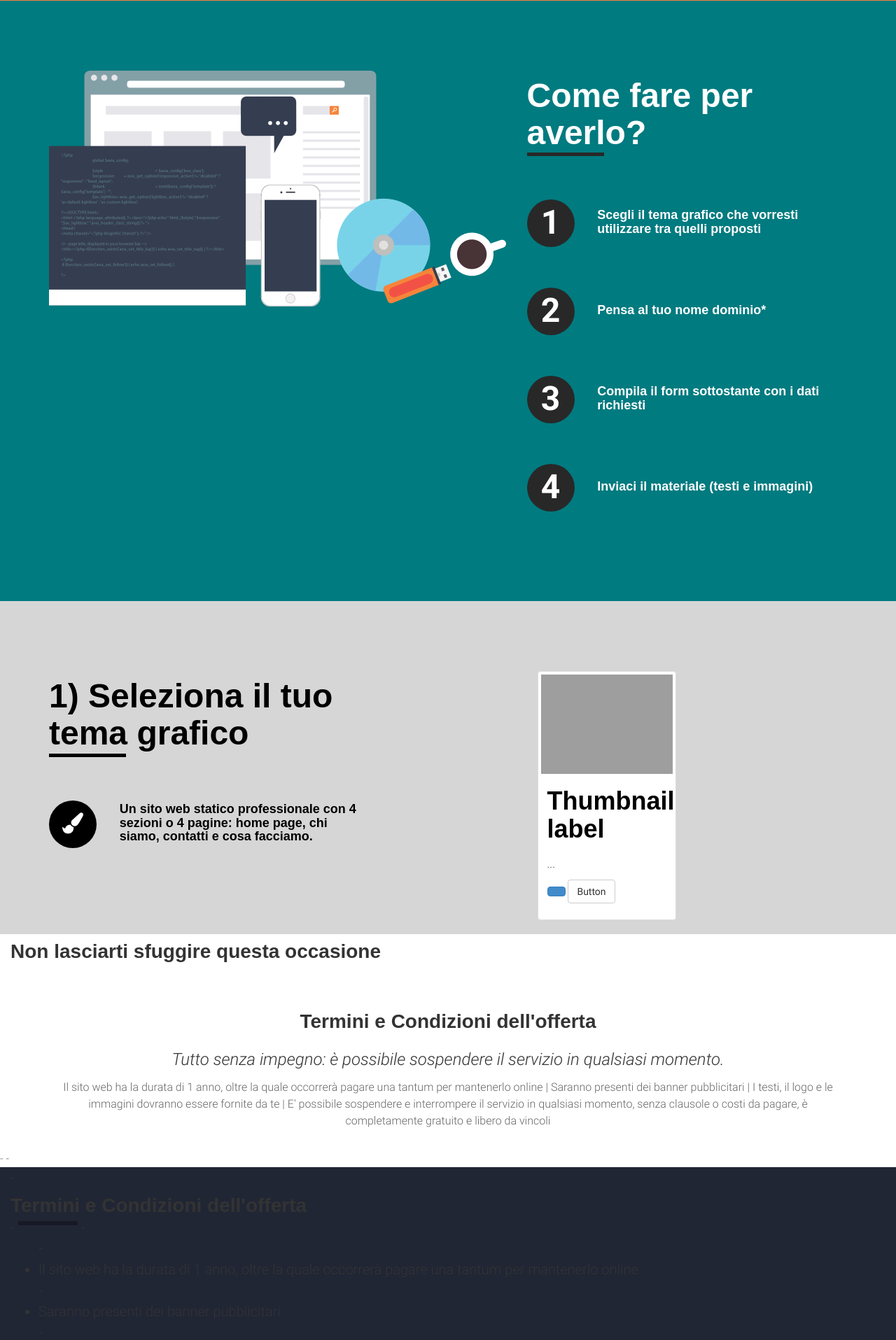
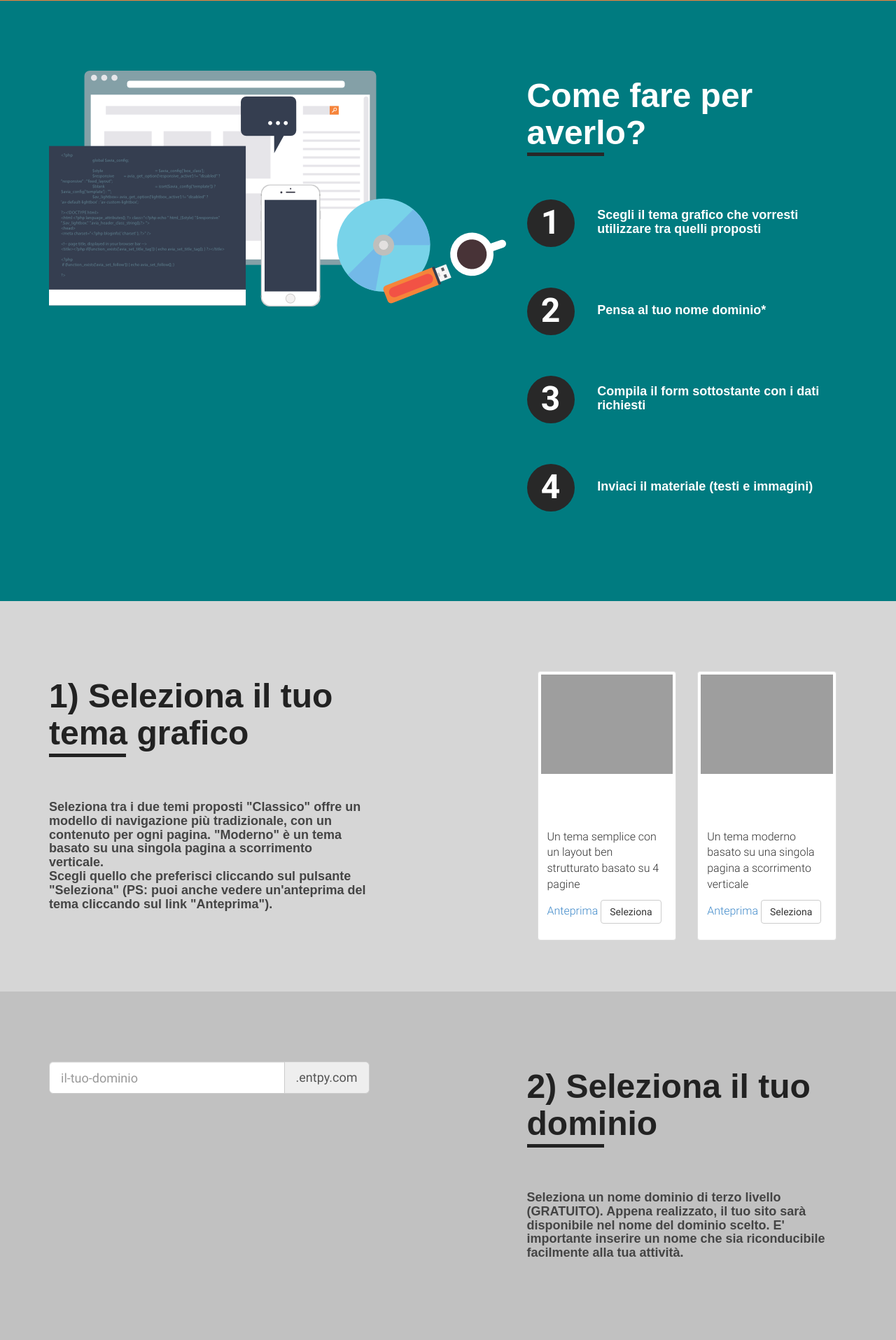
Before and after one commit to entpy/entpy_v2, a Django app: a page that uses entpy_v2/website/templates/website/l/www_landing1.html in a window 1280 px wide. Shown: the part 1428-3343 px from the top of the page at 70% size. Run offline with Django 3.2, Linux system fonts and the light colour scheme; some web fonts are replaced; grey boxes are pictures that could not be loaded.

Commit message:
working on landing page

```diff
--- a/entpy_v2/website/templates/website/l/www_landing1.html
+++ b/entpy_v2/website/templates/website/l/www_landing1.html
@@ -24,8 +24,11 @@
 	    .features-cont { display: table-cell; float: none; font-size: 14px; height: 80px; vertical-align: middle; width: 78%; }
 
 	    .want-more-main-right-1-4 { background-color: #D6D6D6; }
-	    .want-more-main-right-1-4 h1, .want-more-main-right-1-4 h2, .want-more-main-right-1-4 h3, .want-more-main-right-1-4 h4, .want-more-main-right-1-4 h5, .want-more-main-right-1-4 h6 { color: #000; }
-	    .want-more-main-right-1-4 i, .want-more-main-right-1-4 hr { background-color: #000; }
+	    .want-more-main-right-2-4 { background-color: #C1C1C1; }
+	    .want-more-main-right-3-4 { background-color: #D6D6D6; }
+	    .want-more-main-right-1-4 h2, .want-more-main-right-2-4 h2, .want-more-main-right-3-4 h2 { color: #222!important; }
+	    .want-more-main-right-1-4 h6, .want-more-main-right-2-4 h6, .want-more-main-right-3-4 h6 { color: #444!important; }
+	    .want-more-main-right-1-4 hr, .want-more-main-right-2-4 hr, .want-more-main-right-3-4 hr { background-color: #222; }
 	</style>
 	<!-- About Area Start -->
 	<section class="about-main">
@@ -175,7 +178,7 @@
 	<!-- Want More Area End -->
 
 	<!-- Want More Area Start -->
-	<form>
+	<form name="create_site_form" action="" method="POST">
 		<section class="want-more-main want-more-main-right-1-4">
 			<div class="container">
 				<div class="row clearfix">
@@ -187,9 +190,8 @@
 						<div class="more-features">
 							<!-- Start: Features 01 -->
 							<div class="features-single clearfix animated" data-animation="fadeInUp" data-animation-delay="200">
-								<div class="features-icon"><i class="fa fa-paint-brush"></i></div>
 								<div class="features-cont">
-									<h6>Un sito web statico professionale con 4 sezioni o 4 pagine: home page, chi siamo, contatti e cosa facciamo.</h6>
+									<h6>Seleziona tra i due temi proposti "Classico" offre un modello di navigazione più tradizionale, con un contenuto per ogni pagina. "Moderno" è un tema basato su una singola pagina a scorrimento verticale.<br />Scegli quello che preferisci cliccando sul pulsante "Seleziona" (PS: puoi anche vedere un'anteprima del tema cliccando sul link "Anteprima").</h6>
 								</div>
 							</div>
 							<!-- End: Features 01 -->
@@ -203,11 +205,91 @@
 							<div class="thumbnail">
 								<img src="..." alt="...">
 								<div class="caption">
-									<h3>Thumbnail label</h3>
-									<p>...</p>
-									<p><a href="#" class="btn btn-primary" role="button"></a> <a href="#" class="btn btn-default" role="button">Button</a></p>
+									<h3>Classico</h3>
+									<p>Un tema semplice con un layout ben strutturato basato su 4 pagine</p>
+									<p><a href="#" role="button">Anteprima</a> <a href="#" class="btn btn-default" role="button">Seleziona</a></p>
 								</div>
 							</div>
+						</div>
+						<div class="col-md-6">
+							<div class="thumbnail">
+								<img src="..." alt="...">
+								<div class="caption">
+									<h3>Moderno</h3>
+									<p>Un tema moderno basato su una singola pagina a scorrimento verticale</p>
+									<p><a href="#" role="button">Anteprima</a> <a href="#" class="btn btn-default" role="button">Seleziona</a></p>
+								</div>
+							</div>
+						</div>
+					</div>
+					<!-- End: Right Container -->
+				</div>
+			</div>
+		</section>
+		<section class="want-more-main want-more-main-right-2-4">
+			<div class="container">
+				<div class="row clearfix">
+					<!-- Start: Left Container -->
+					<div class="col-md-5">
+						<div class="input-group input-group-lg">
+							<input type="text" class="form-control" placeholder="il-tuo-dominio" aria-describedby="sizing-addon1">
+							<span class="input-group-addon">.entpy.com</span>
+						</div>
+					</div>
+					<!-- End: Left Container -->
+					<!-- Start: Right Container -->
+					<div class="col-md-offset-2 col-md-5 want-more-left">
+						<h2 class="animated" data-animation="fadeInUp" data-animation-delay="200">2) Seleziona il tuo dominio</h2>
+						<hr class=" animated" data-animation="fadeInUp" data-animation-delay="400">
+						<!-- Start: More Features -->
+						<div class="more-features">
+							<!-- Start: Features 01 -->
+							<div class="features-single clearfix animated" data-animation="fadeInUp" data-animation-delay="200">
+								<div class="features-cont">
+									<h6>Seleziona un nome dominio di terzo livello (GRATUITO). Appena realizzato, il tuo sito sarà disponibile nel nome del dominio scelto. E' importante inserire un nome che sia riconducibile facilmente alla tua attività.</h6>
+								</div>
+							</div>
+							<!-- End: Features 01 -->
+						</div>
+						<!-- Start: More Features -->
+					</div>
+					<!-- End: Right Container -->
+				</div>
+			</div>
+		</section>
+		<section class="want-more-main want-more-main-right-3-4">
+			<div class="container">
+				<div class="row clearfix">
+					<!-- Start: Left Container -->
+					<div class="col-md-5 want-more-left">
+						<h2 class="animated" data-animation="fadeInUp" data-animation-delay="200">3) Inserisci le informazioni richieste</h2>
+						<hr class=" animated" data-animation="fadeInUp" data-animation-delay="400">
+						<!-- Start: More Features -->
+						<div class="more-features">
+							<!-- Start: Features 01 -->
+							<div class="features-single clearfix animated" data-animation="fadeInUp" data-animation-delay="200">
+								<div class="features-cont">
+									<h6>Per procedere inserisci le informazioni richieste qui a lato.</h6>
+								</div>
+							</div>
+							<!-- End: Features 01 -->
+						</div>
+						<!-- Start: More Features -->
+					</div>
+					<!-- End: Left Container -->
+					<!-- Start: Right Container -->
+					<div class="col-md-offset-2 col-md-5">
+						<div class="input-group">
+							<span class="input-group-addon"><i class="fa fa-user" aria-hidden="true"></i></span>
+							<input type="text" class="form-control" placeholder="Nome" aria-describedby="basic-addon1">
+						</div>
+						<div class="input-group">
+							<span class="input-group-addon"><i class="fa fa-at" aria-hidden="true"></i></span>
+							<input type="email" class="form-control" placeholder="Email" aria-describedby="basic-addon1">
+						</div>
+						<div class="input-group">
+							<span class="input-group-addon"><i class="fa fa-edit" aria-hidden="true"></i></span>
+							<textarea class="form-control" placeholder="Informazioni aggiuntive, attività svolta, ecc..." aria-describedby="basic-addon1"></textarea>
 						</div>
 					</div>
 					<!-- End: Right Container -->
```
